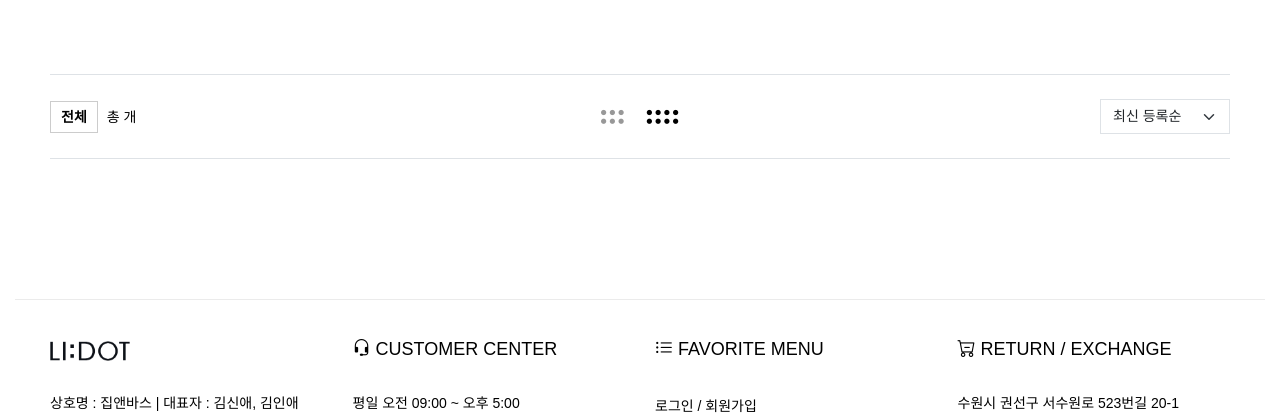
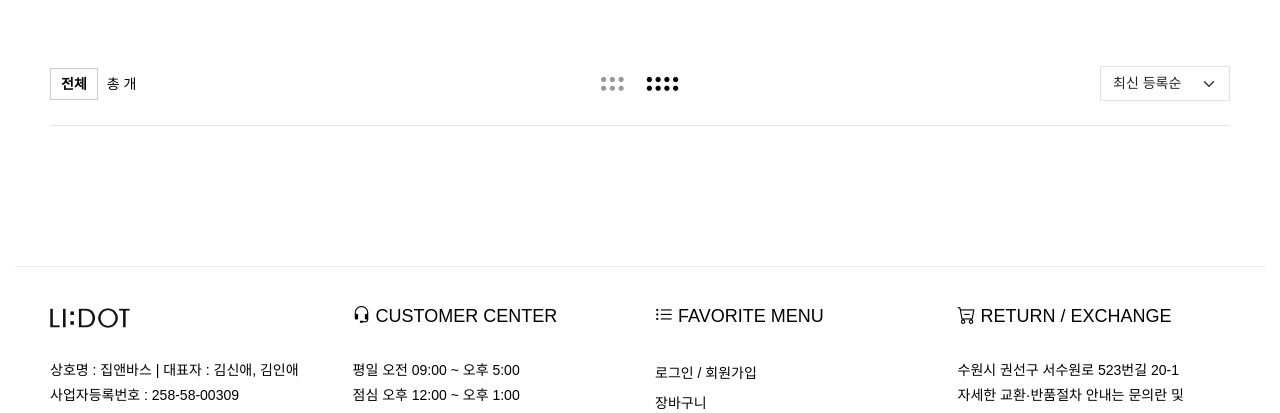
Before and after one commit to newstar3014/lidot-frontend, a PHP site: page /z/product/list?sc=1 in a window 1280 px wide. Shown: the part 132-545 px from the top of the page. Run offline with PHP 8.4, Linux system fonts and the light colour scheme; the visitor is signed in with stand-in values (Sample User, id 1); data that the repository does not hold is empty; some libraries are stand-ins or nearby versions; some web fonts are replaced.

Commit message:
Auto-commit on 2025-07-29 16:27:47

```diff
--- a/z/product/list.php
+++ b/z/product/list.php
@@ -22,7 +22,7 @@
     <div class="container">
 
         <!-- 카테고리 리스트 전체 감싸는 영역 -->
-        <div id="list-cate-wrap" class="pb-4 mb-4 border-bottom"></div>
+        <div id="list-cate-wrap"></div>
 
         <!-- 최종 선택된 카테고리 seq 저장용 -->
         <input type="hidden" id="c_seq" value="">
```
